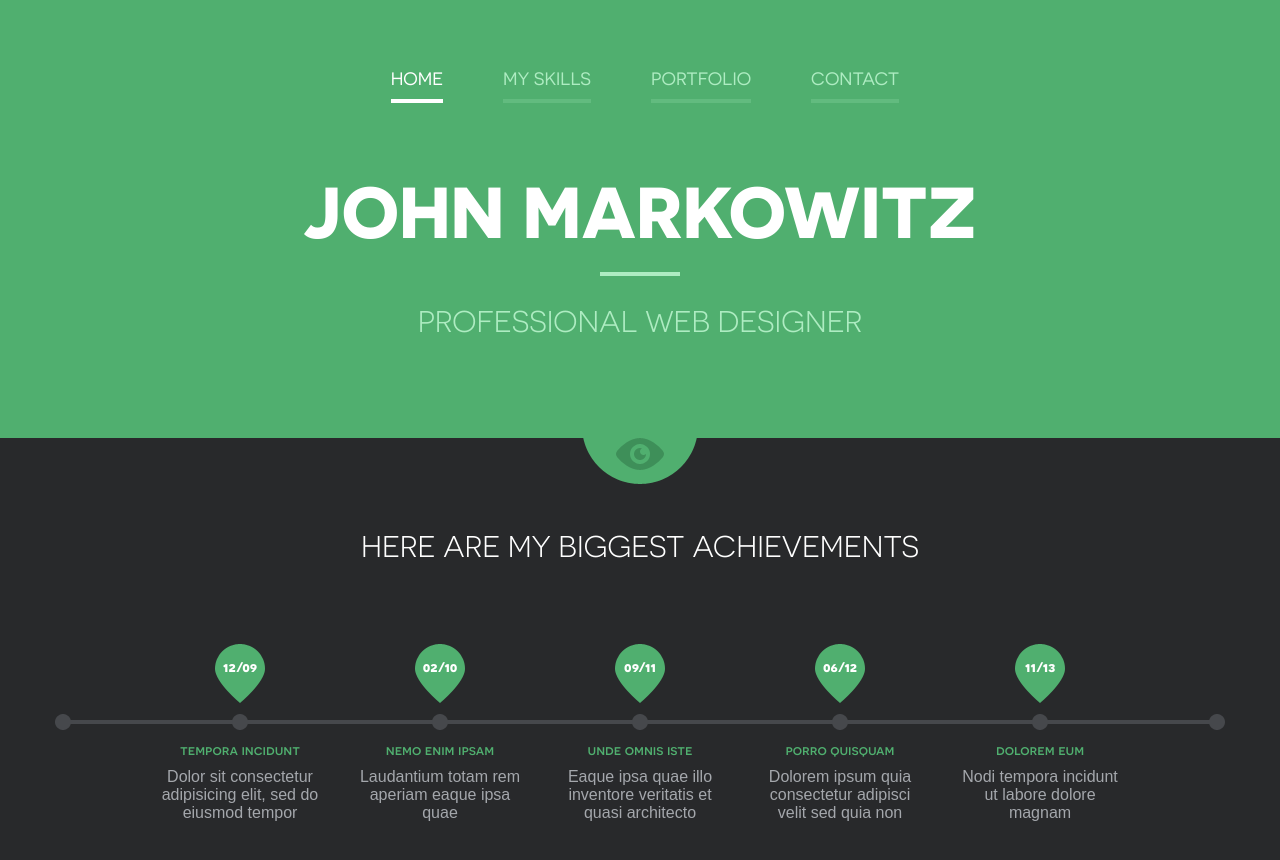
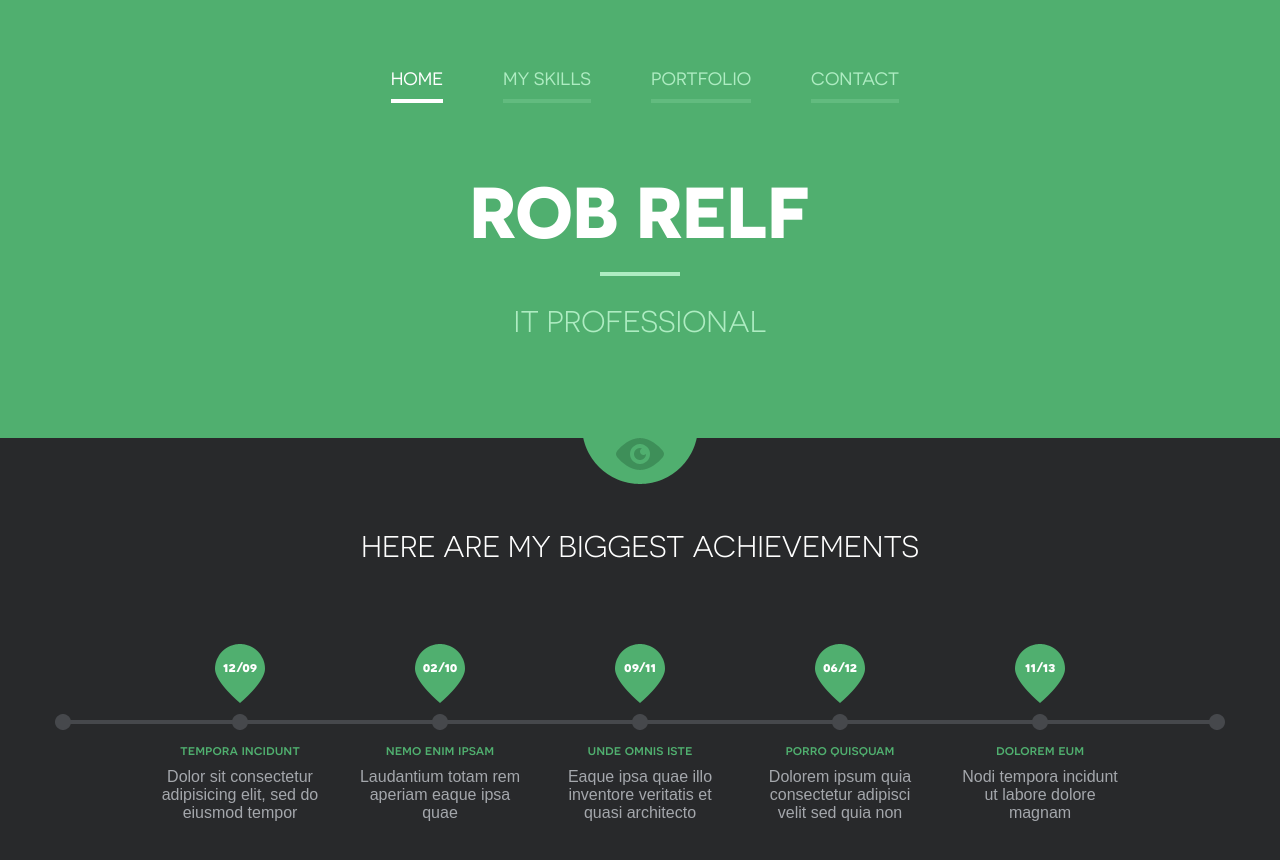
Before and after one commit to robrelf19/robrelf19.github.io, a plain HTML site: page index.html in a window 1280 px wide. Shown: the top 860 px of the page. Drawn offline with nearby package versions, Linux system fonts and the light colour scheme.

Commit message:
Home page change

```diff
--- a/index.html
+++ b/index.html
@@ -28,8 +28,8 @@
 							<li><a href="Contact.html">Contact</a></li>
 						</ul>
 					</nav>
-				<h1 class="logo">John Markowitz</h1>
-				<h2 class="slogan">Professional Web Designer</h2>
+				<h1 class="logo">Rob Relf</h1>
+				<h2 class="slogan">IT Professional</h2>
 			</header>
 		</div>
 		<div class="wrapper-holder grey">
```
